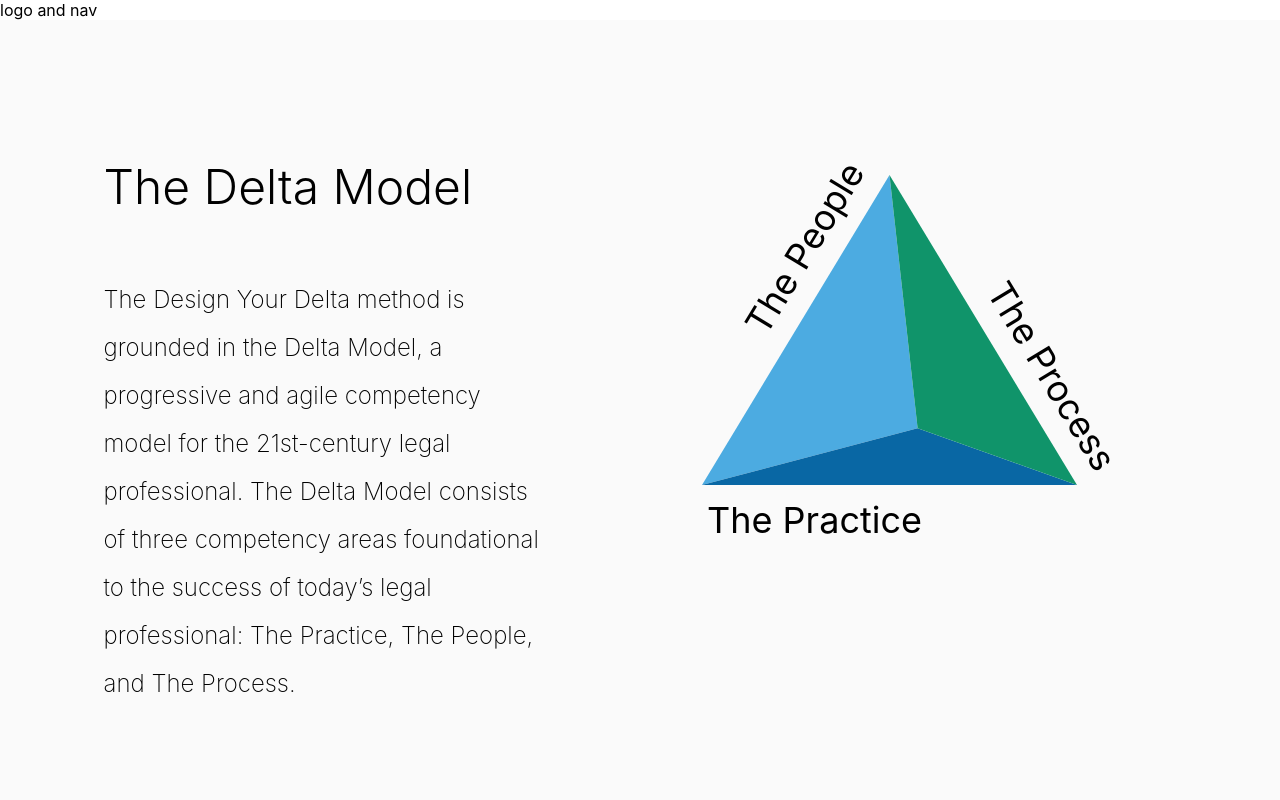
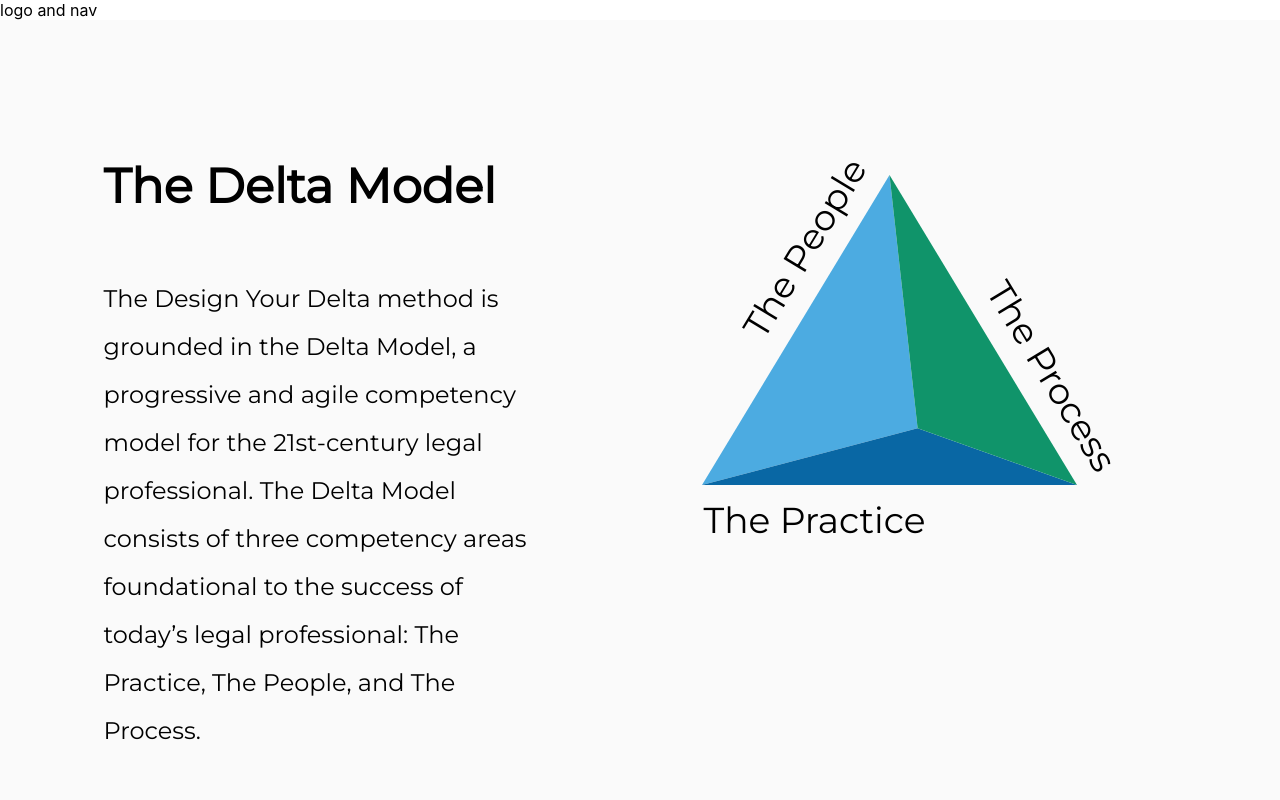
Before and after one commit to cs394-s23/delta-lab, a React (Create React App) app: page / in a window 1280 px wide. Shown: the top 800 px of the page. Built offline with nearby package versions, Linux system fonts and the light colour scheme.

Commit message:
splash styling

```diff
--- a/src/components/TriangleGraph.jsx
+++ b/src/components/TriangleGraph.jsx
@@ -124,6 +124,8 @@ const TriangleGraph = () => {
         .text(data[i].category)
         .attr("text-anchor", "middle")
         .attr("alignment-baseline", "central")
+        .attr("font-family", "Montserrat, sans-serif")
+        .attr("font-weight", "light")
         .attr("font-size", "36px")
         .attr("fill", "#000000")
         .attr("transform", `rotate(${angle}, ${labelPos[0]}, ${labelPos[1]}) translate(-75, 20)`);
@@ -137,6 +139,8 @@ const TriangleGraph = () => {
           .text(data[i].category)
           .attr("text-anchor", "middle")
           .attr("alignment-baseline", "central")
+          .attr("font-family", "Montserrat, sans-serif")
+          .attr("font-weight", "light")
           .attr("font-size", "36px")
           .attr("fill", "#000000")
           .attr("transform", `rotate(${angle+180}, ${labelPos[0]}, ${labelPos[1]}) translate(75, -50)`);
@@ -151,6 +155,8 @@ const TriangleGraph = () => {
             .text(data[i].category)
             .attr("text-anchor", "middle")
             .attr("alignment-baseline", "central")
+            .attr("font-family", "Montserrat, sans-serif")
+            .attr("font-weight", "light")
             .attr("font-size", "36px")
             .attr("fill", "#000000")
             .attr("transform", `rotate(${angle+180}, ${labelPos[0]}, ${labelPos[1]}) translate(75, -50)`);
--- a/src/components/styles/DeltaPopUp.css
+++ b/src/components/styles/DeltaPopUp.css
@@ -20,11 +20,13 @@
   .popup h2 {
     font-size: 24px;
     margin-bottom: 10px;
+    font-family: 'Montserrat', sans-serif;
   }
 
   .popup p {
     font-size: 16px;
     margin-bottom: 20px;
+    font-family: 'Montserrat', sans-serif;
   }
 
   .popup button {
@@ -38,4 +40,5 @@
 
   .skills-list {
     text-align: center;
+    font-family: 'Montserrat', sans-serif;
   }
--- a/src/components/styles/HomePage.css
+++ b/src/components/styles/HomePage.css
@@ -25,13 +25,14 @@
 }
 
 .text-content p {
-    font-size: 24px;
-    font-weight:175;
-    line-height: 2em;
+    line-height: 2;
+    font-family: 'Montserrat', sans-serif;
+    font-size : 24px;
 }
 
 .text-content h1 {
+    font-family: 'Montserrat', sans-serif;
     font-size: 48px;
-    font-weight: 350;
+    font-weight: bold;
     margin-bottom: 60px;
 }
```
